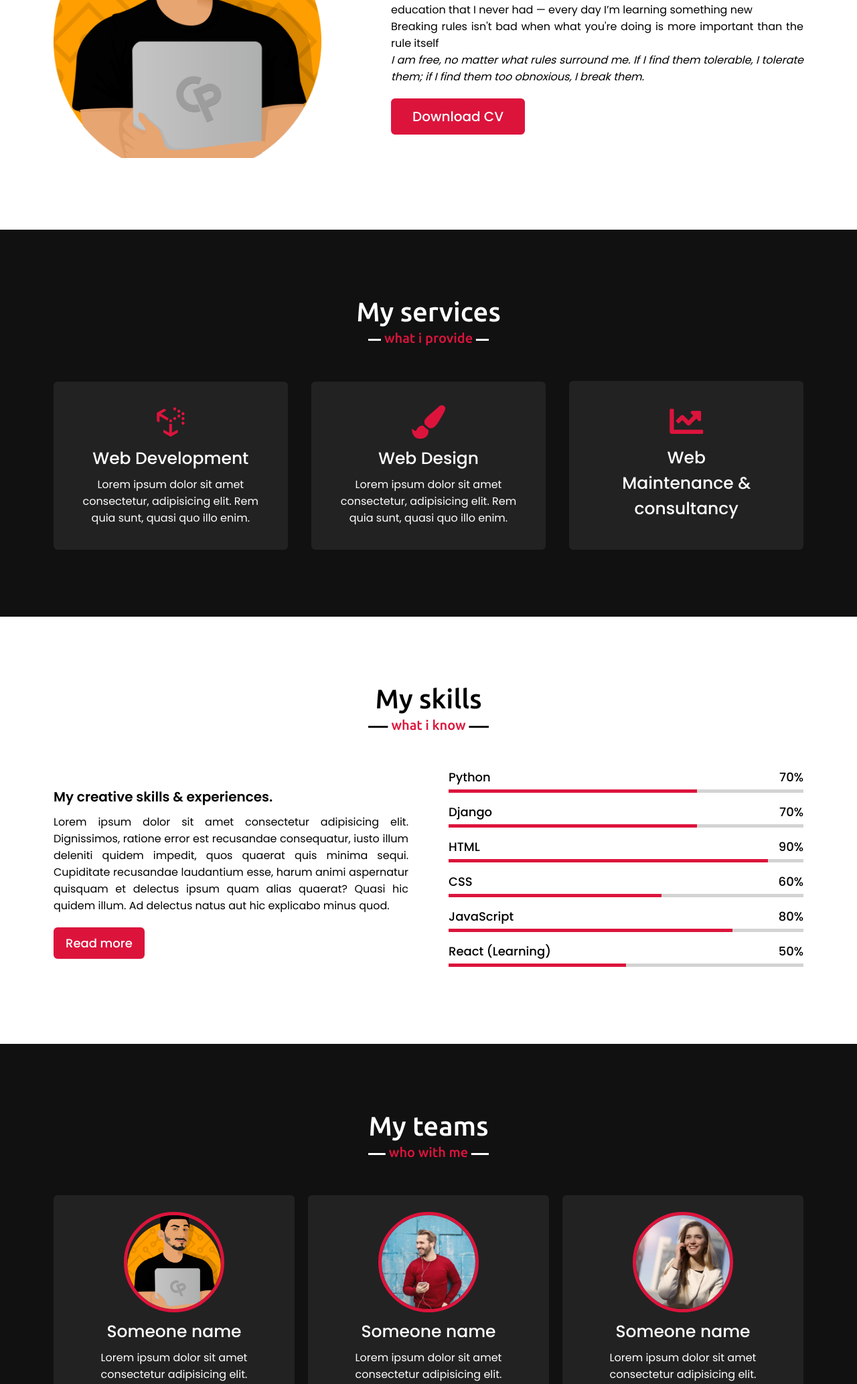
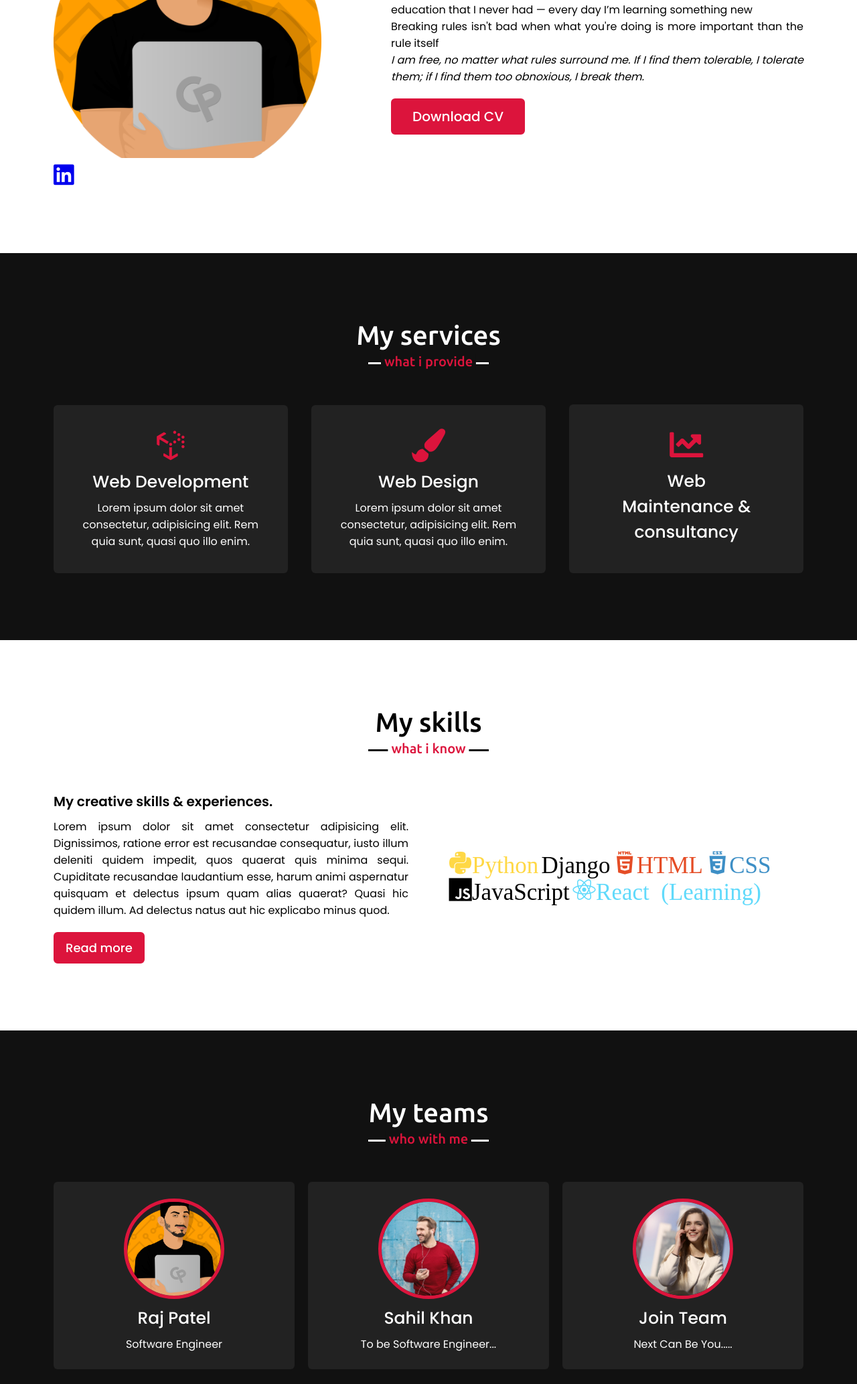
Before and after one commit to raj-28/personalcv, a Django app: page / in a window 1280 px wide. Shown: the part 1190-3257 px from the top of the page at 67% size. Run offline with Django 3.2, Linux system fonts and the light colour scheme; data comes from the database, SQL or seed files in the repository; both versions use the stored data as it was after the commit; some libraries are stand-ins or nearby versions.

Commit message:
minor changes

```diff
--- a/rajcv/admin.py
+++ b/rajcv/admin.py
@@ -1,4 +1,6 @@
 from django.contrib import admin
-from .models import FilesAdmin
+from .models import FilesAdmin, Contactform
+
 # Register your models here.
 admin.site.register(FilesAdmin)
+admin.site.register(Contactform)
--- a/rajcv/views.py
+++ b/rajcv/views.py
@@ -1,11 +1,24 @@
+import requests
 from django.shortcuts import render
-from .models import FilesAdmin
+from .models import FilesAdmin, Contactform
 import os
 from django.http import HttpResponse,Http404
 from django.conf import settings
 # Create your views here.
 def index(request):
     context = {'file':FilesAdmin.objects.all()}
+    if request.method=="POST":
+        contact = Contactform()
+        name = request.POST.get('name')
+        email = requests.POST.get('email')
+        subject = request.POST.get('subject')
+        text = request.POST.get('text')
+        contact.name = name
+        contact.email = email
+        contact.subject = subject
+        contact.text = text
+        contact.save()
+        return HttpResponse("<h2>Thank You For Your Interest<h2>")
     return render(request, 'index.html', context)
 
 def download(request,path):
--- a/static/css/style.css
+++ b/static/css/style.css
@@ -346,40 +346,40 @@ section .title::after{
 }
 .skills .skills-content .right span{
     font-weight: 500;
-    font-size: 18px;
+    font-size: 35px;
 }
-.skills .skills-content .right .line{
-    height: 5px;
-    width: 100%;
-    background: lightgrey;
-    position: relative;
-}
-.skills .skills-content .right .line::before{
-    content: "";
-    position: absolute;
-    height: 100%;
-    left: 0;
-    top: 0;
-    background: crimson;
-}
-.skills-content .right .html::before{
-    width: 90%;
-}
-.skills-content .right .css::before{
-    width: 60%;
-}
-.skills-content .right .js::before{
-    width: 80%;
-}
-.skills-content .right .python::before{
-    width: 70%;
-}
-.skills-content .right .react::before{
-    width: 50%;
-}
-.skills-content .right .django::before{
-    width: 70%;
-}
+/*.skills .skills-content .right .line{*/
+/*    height: 5px;*/
+/*    width: 100%;*/
+/*    !*background: lightgrey;*!*/
+/*    position: relative;*/
+/*}*/
+/*.skills .skills-content .right .line::before{*/
+/*    content: "";*/
+/*    position: absolute;*/
+/*    height: 100%;*/
+/*    left: 0;*/
+/*    top: 0;*/
+/*    background: crimson;*/
+/*}*/
+/*.skills-content .right .html::before{*/
+/*    width: 90%;*/
+/*}*/
+/*.skills-content .right .css::before{*/
+/*    width: 60%;*/
+/*}*/
+/*.skills-content .right .js::before{*/
+/*    width: 80%;*/
+/*}*/
+/*.skills-content .right .python::before{*/
+/*    width: 70%;*/
+/*}*/
+/*.skills-content .right .react::before{*/
+/*    width: 50%;*/
+/*}*/
+/*.skills-content .right .django::before{*/
+/*    width: 70%;*/
+/*}*/
 
 
 /* teams section styling */
--- a/templates/index.html
+++ b/templates/index.html
@@ -7,7 +7,6 @@
     <meta name="viewport" content="width=device-width, initial-scale=1.0">
     <title>RK</title>
     <link rel="icon" href="{% static 'fevicon.ico' %}" sizes="32*32" />
-
     <link rel="stylesheet" href="{% static 'css/style.css' %}">
     <link rel="stylesheet" href="https://cdnjs.cloudflare.com/ajax/libs/font-awesome/5.15.2/css/all.min.css"/>
     <script src="https://code.jquery.com/jquery-3.5.1.min.js"></script>
@@ -15,6 +14,7 @@
     <script src="https://cdnjs.cloudflare.com/ajax/libs/waypoints/4.0.1/jquery.waypoints.min.js"></script>
     <script src="https://cdnjs.cloudflare.com/ajax/libs/OwlCarousel2/2.3.4/owl.carousel.min.js"></script>
     <link rel="stylesheet" href="https://cdnjs.cloudflare.com/ajax/libs/OwlCarousel2/2.3.4/assets/owl.carousel.min.css"/>
+    <link rel="stylesheet" href="https://cdn.jsdelivr.net/gh/devicons/devicon@v2.11.0/devicon.min.css">
 
 </head>
 <body>
@@ -66,11 +66,17 @@
                     My biggest motivation? Just to keep challenging myself. I see life almost like one long University education that I never had — every day I’m learning something new<br>Breaking rules isn't bad when what you're doing is more important than the rule itself
 <br><i>I am free, no matter what rules surround me. If I find them tolerable, I tolerate them; if I find them too obnoxious, I break them.</i>
 </p>
+
                     {% for post in file %}
                     <a href="{{ post.resumeupload.url }}" download="{{ post.resumeupload.url }}">Download CV</a>
                     {% endfor %}
+                </div>
+                <a href="https://www.linkedin.com/in/rraj-patel/" class="fab fa-linkedin" style="font-size:35px;"></a>
 
-                </div>
+{#                <i class="fab fa-facebook-square" style="font-size:25px;color:red"></i>#}
+
+
+
             </div>
         </div>
     </section>
@@ -80,7 +86,7 @@
         <div class="max-width">
             <h2 class="title">My services</h2>
             <div class="serv-content">
-                <div class="card">
+                    <div class="card">
                     <div class="box">
                         <i class="fab fa-uncharted"></i>
                         <div class="text">Web Development</div>
@@ -117,48 +123,55 @@
                     <a href="#">Read more</a>
                 </div>
                 <div class="column right">
-                    <div class="bars">
-                        <div class="info">
-                            <span>Python</span>
-                            <span>70%</span>
-                        </div>
-                        <div class="line python"></div>
-                    </div>
-                    <div class="bars">
-                        <div class="info">
-                            <span>Django</span>
-                            <span>70%</span>
-                        </div>
-                        <div class="line django"></div>
-                    </div>
-                    <div class="bars">
-                        <div class="info">
-                            <span>HTML</span>
-                            <span>90%</span>
-                        </div>
-                        <div class="line html"></div>
-                    </div>
-                    <div class="bars">
-                        <div class="info">
-                            <span>CSS</span>
-                            <span>60%</span>
-                        </div>
-                        <div class="line css"></div>
-                    </div>
-                    <div class="bars">
-                        <div class="info">
-                            <span>JavaScript</span>
-                            <span>80%</span>
-                        </div>
-                        <div class="line js"></div>
-                    </div>
-                    <div class="bars">
-                        <div class="info">
-                            <span>React (Learning)</span>
-                            <span>50%</span>
-                        </div>
-                        <div class="line react"></div>
-                    </div>
+                    <span class="devicon-python-plain colored">Python</span>
+                    <span class="devicon-django-line colored">Django</span>
+                    <span class="devicon-html5-plain-wordmark colored">HTML</span>
+                    <span class="devicon-css3-plain-wordmark colored">CSS</span>
+                    <span class="devicon-javascript-plain">JavaScript</span>
+                    <span class="devicon-react-original colored">React (Learning)</span>
+
+{#                    <div class="bars">#}
+{#                        <div class="info">#}
+{#                            <span class="devicon-python-plain colored">Python</span>#}
+{#                            <span>70%</span>#}
+{#                        </div>#}
+{#                        <div class="line python"></div>#}
+{#                    </div>#}
+{#                    <div class="bars">#}
+{#                        <div class="info">#}
+{#                            <span class="devicon-django-line colored">Django</span>#}
+{#                            <span>70%</span>#}
+{#                        </div>#}
+{#                        <div class="line django"></div>#}
+{#                    </div>#}
+{#                    <div class="bars">#}
+{#                        <div class="info">#}
+{#                            <span class="devicon-html5-plain-wordmark colored">HTML</span>#}
+{#                            <span>90%</span>#}
+{#                        </div>#}
+{#                        <div class="line html"></div>#}
+{#                    </div>#}
+{#                    <div class="bars">#}
+{#                        <div class="info">#}
+{#                            <span class="devicon-css3-plain-wordmark colored">CSS</span>#}
+{#                            <span>60%</span>#}
+{#                        </div>#}
+{#                        <div class="line css"></div>#}
+{#                    </div>#}
+{#                    <div class="bars">#}
+{#                        <div class="info">#}
+{#                            <span class="devicon-javascript-plain colored">JavaScript</span>#}
+{#                            <span>80%</span>#}
+{#                        </div>#}
+{#                        <div class="line js"></div>#}
+{#                    </div>#}
+{#                    <div class="bars">#}
+{#                        <div class="info">#}
+{#                            <span class="devicon-react-original colored">React (Learning)</span>#}
+{#                            <span>50%</span>#}
+{#                        </div>#}
+{#                        <div class="line react"></div>#}
+{#                    </div>#}
                 </div>
             </div>
         </div>
@@ -172,36 +185,36 @@
                 <div class="card">
                     <div class="box">
                         <img src="{% static 'images/profile-1.jpeg' %}" alt="">
-                        <div class="text">Someone name</div>
-                        <p>Lorem ipsum dolor sit amet consectetur adipisicing elit.</p>
+                        <div class="text">Raj Patel</div>
+                        <p>Software Engineer</p>
                     </div>
                 </div>
                 <div class="card">
                     <div class="box">
                         <img src="{% static 'images/profile-2.jpeg' %}" alt="">
-                        <div class="text">Someone name</div>
-                        <p>Lorem ipsum dolor sit amet consectetur adipisicing elit.</p>
+                        <div class="text">Sahil Khan</div>
+                        <p>To be Software Engineer...</p>
                     </div>
                 </div>
                 <div class="card">
                     <div class="box">
                         <img src="{% static 'images/profile-3.jpeg' %}" alt="">
-                        <div class="text">Someone name</div>
-                        <p>Lorem ipsum dolor sit amet consectetur adipisicing elit.</p>
+                        <div class="text">Join Team</div>
+                        <p>Next Can Be You.....</p>
                     </div>
                 </div>
                 <div class="card">
                     <div class="box">
                         <img src="{% static 'images/profile-4.jpeg' %}" alt="">
-                        <div class="text">Someone name</div>
-                        <p>Lorem ipsum dolor sit amet consectetur adipisicing elit.</p>
+                        <div class="text">What About You</div>
+                        <p>Team Of Wantrepreneurs.</p>
                     </div>
                 </div>
                 <div class="card">
                     <div class="box">
                         <img src="{% static 'images/profile-5.jpeg' %}" alt="">
-                        <div class="text">Someone name</div>
-                        <p>Lorem ipsum dolor sit amet consectetur adipisicing elit.</p>
+                        <div class="text">Who`s Next</div>
+                        <p>Wanna Share Thoughts</p>
                     </div>
                 </div>
             </div>
@@ -215,7 +228,7 @@
             <div class="contact-content">
                 <div class="column left">
                     <div class="text">Get in Touch</div>
-                    <p>Lorem, ipsum dolor sit amet consectetur adipisicing elit. Dignissimos harum corporis fuga corrupti. Doloribus quis soluta nesciunt veritatis vitae nobis?</p>
+                    <p>Swing by for a cup of coffee, I like to listen. I have learned a great deal from listening carefully. Most people never listen.<br>What do we live for if not to make life less difficult for each other?</p>
                     <div class="icons">
                         <div class="row">
                             <i class="fas fa-user"></i>
@@ -228,7 +241,7 @@
                             <i class="fas fa-map-marker-alt"></i>
                             <div class="info">
                                 <div class="head">Address</div>
-                                <div class="sub-title">Surkhet, Nepal</div>
+                                <div class="sub-title">Ahmedabad,Gujarat INDIA</div>
                             </div>
                         </div>
                         <div class="row">
@@ -242,20 +255,21 @@
                 </div>
                 <div class="column right">
                     <div class="text">Message me</div>
-                    <form class="contact-form" action="#" method="POST">
+                    <form class="contact-form"  method="POST">
+                        {% csrf_token %}
                         <div class="fields">
                             <div class="field name">
-                                <input type="text" class="fullname" placeholder="Name">
+                                <input name="name" type="text" class="fullname" placeholder="Name">
                             </div>
                             <div class="field email">
-                                <input type="text" class="email-input" placeholder="Email">
+                                <input name = "email" type="text" class="email-input" placeholder="Email">
                             </div>
                         </div>
                         <div class="field">
-                            <input type="text" class="subject" placeholder="Subject">
+                            <input name = "subject" type="text" class="subject" placeholder="Subject">
                         </div>
                         <div class="field textarea">
-                            <textarea class="message" cols="30" rows="10" placeholder="Message.."></textarea>
+                            <textarea name="text" class="message" cols="30" rows="10" placeholder="Message.."></textarea>
                         </div>
                         <div class="button-area">
                             <button class="send-msg" type="submit" name="send">Send message</button>
@@ -264,11 +278,14 @@
                 </div>
             </div>
         </div>
+
     </section>
+<iframe src="https://free.timeanddate.com/clock/i7tbg5fk/n423/tlin/fn7/fc099/pc000/ftbi/tt0/tw1/tm1/th2/ts1" frameborder="0" width="214" height="21"></iframe>
 
     <!-- footer section start -->
     <footer>
         <span>Created By <a href="https://www.rkpatel.herokuapp.com">RKPATEL</a> | <span class="far fa-copyright"></span> 2020 All rights reserved.</span>
+
     </footer>
 
     <script src={% static 'js/script.js' %}></script>
```
Also changed, not shown: rajcv/models.py (+9 -0 lines), db.sqlite3, rajcv/migrations/0002_contactform.py (added), static/images/profile-5.jpeg.
